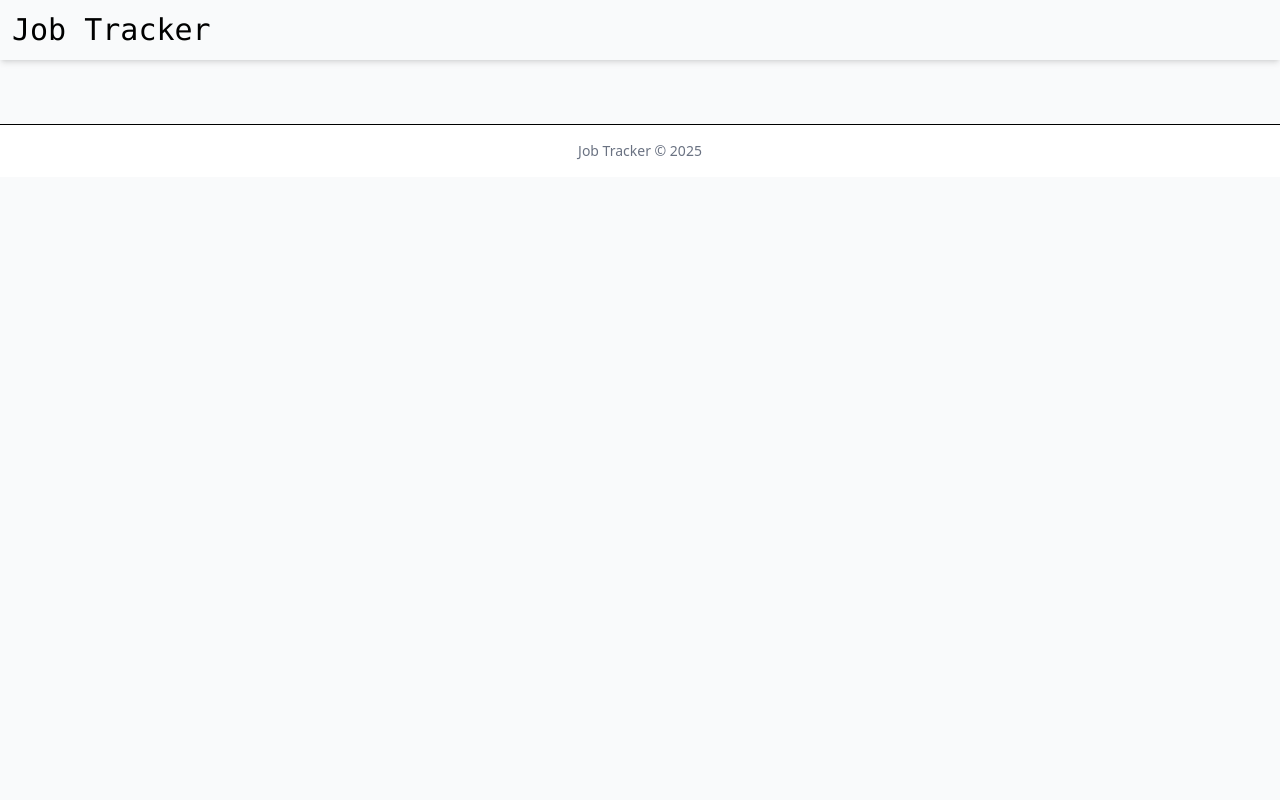
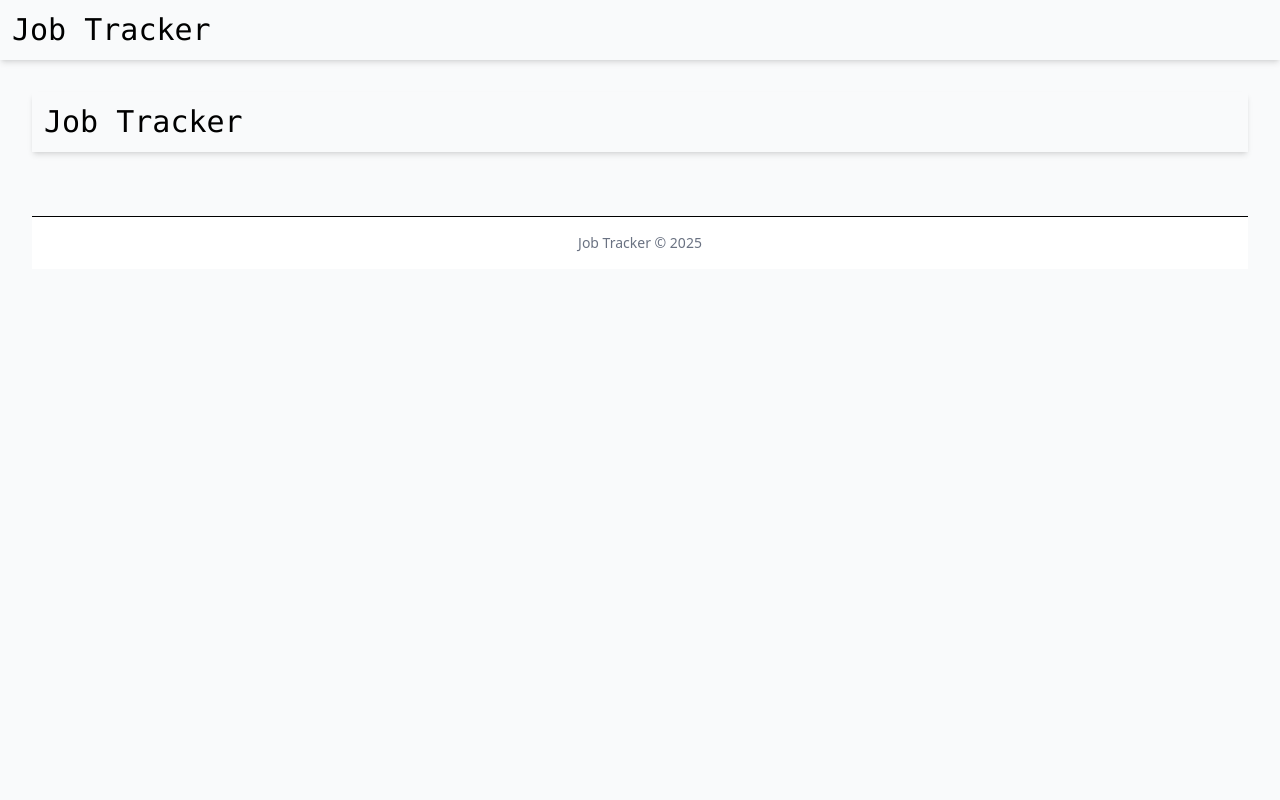
Before and after one commit to mahmodlte/job-tracker, a React (Vite) app: page / in a window 1280 px wide. Shown: the top 800 px of the page. Built offline with nearby package versions, Linux system fonts and the light colour scheme.

Commit message:
Implemented routes for the different pages the app will have

```diff
--- a/src/App.jsx
+++ b/src/App.jsx
@@ -1,7 +1,20 @@
+import { Routes, Route } from "react-router-dom";
 import Layout from "./componets/Layout";
+import Home from "./pages/Home";
+import JobForm from "./componets/JobForm";
 
 function App() {
-  return <Layout></Layout>;
+  return (
+    <Layout>
+      <Routes>
+        <Route path="/" element={<Layout />}>
+          <Route index element={<Home />} />
+          <Route path="add" element={<JobForm />} />
+          <Route path="*" />
+        </Route>
+      </Routes>
+    </Layout>
+  );
 }
 
 export default App;
```
